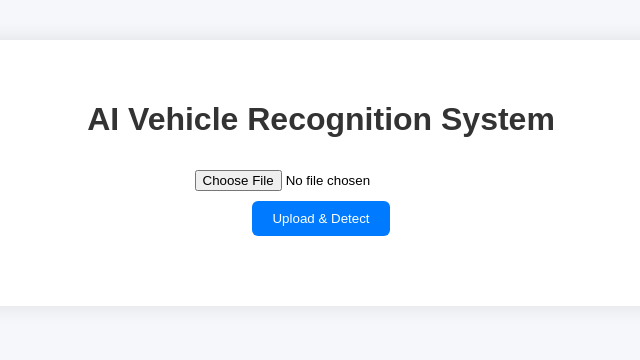
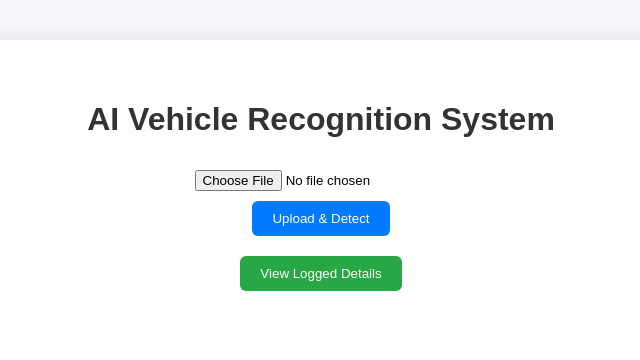
Before and after one commit to Himabindu-Rongali/VehicleDetection, a Flask app: page / in a window 1280 px wide. Shown: the top 360 px of the page, without its empty margins (319-959 px from the left). Run offline with Flask 3, Linux system fonts and the light colour scheme.

Commit message:
Update index.html

```diff
--- a/templates/index.html
+++ b/templates/index.html
@@ -25,7 +25,7 @@
         }
         form {
             text-align: center;
-            margin-bottom: 30px;
+            margin-bottom: 20px;
         }
         input[type="file"] {
             margin: 10px;
@@ -33,6 +33,22 @@
         input[type="submit"] {
             padding: 10px 20px;
             background: #007bff;
+            color: white;
+            border: none;
+            border-radius: 6px;
+            cursor: pointer;
+        }
+        .view-logs-btn {
+            display: flex;
+            justify-content: center;
+            margin-bottom: 30px;
+        }
+        .view-logs-btn a {
+            text-decoration: none;
+        }
+        .view-logs-btn button {
+            padding: 10px 20px;
+            background: #28a745;
             color: white;
             border: none;
             border-radius: 6px;
@@ -62,12 +78,22 @@
 <body>
     <div class="container">
         <h1>AI Vehicle Recognition System</h1>
+
+        <!-- Upload & Detect Form -->
         <form method="POST" enctype="multipart/form-data">
             <input type="file" name="image" required>
             <br>
             <input type="submit" value="Upload & Detect">
         </form>
 
+        <!-- View Logs Button (separate from form) -->
+        <div class="view-logs-btn">
+            <a href="/logs">
+                <button type="button">View Logged Details</button>
+            </a>
+        </div>
+
+        <!-- Detection Results -->
         {% if file_path %}
             <div class="results">
                 <h3>Detected License Plates:</h3>
```
